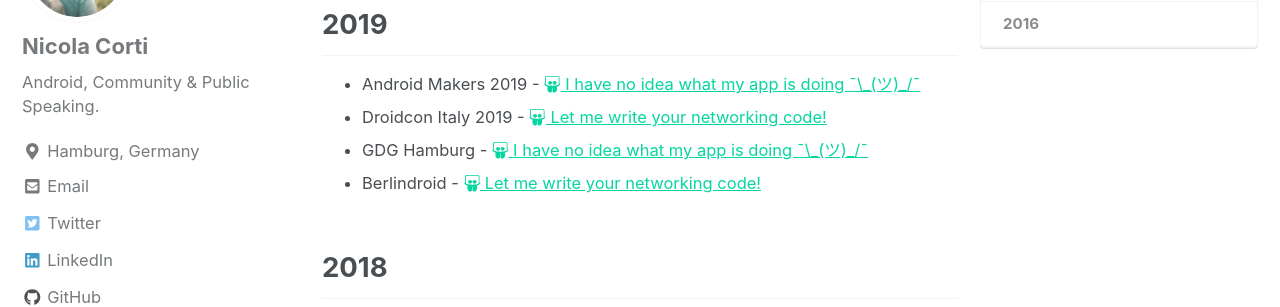
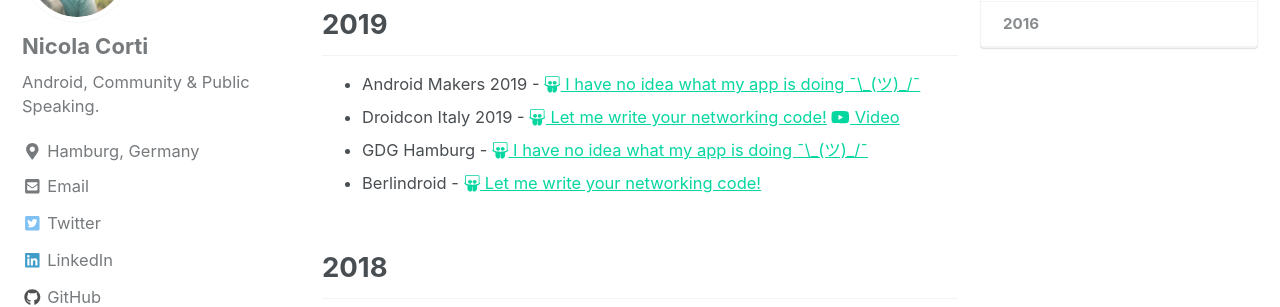
Before and after one commit to cortinico/cortinico.github.io, a Jekyll site: the page built from _pages/talks.md, in a window 1280 px wide and 900 px high, scrolled down 351 px. Shown: the part 153-460 px from the top of the window. Built offline with Jekyll 4.4.1, drawn with Linux system fonts in a browser that asks for light colours; nearby versions of some CDN libraries.

Commit message:
Adding Droidcon Italy Youtube link

```diff
--- a/_pages/talks.md
+++ b/_pages/talks.md
@@ -21,7 +21,7 @@
 ## 2019
 
 * Android Makers 2019 - [<i class="fab fa-slideshare"></i> I have no idea what my app is doing ¯\\\_(ツ)_/¯](http://bit.ly/ihavenoideawhatmyappisdoing)
-* Droidcon Italy 2019 - [<i class="fab fa-slideshare"></i> Let me write your networking code!](http://bit.ly/slides-codegen)
+* Droidcon Italy 2019 - [<i class="fab fa-slideshare"></i> Let me write your networking code!](http://bit.ly/slides-codegen) [<i class="fab fa-youtube"></i> Video](https://www.youtube.com/watch?v=A8kL2QYp8wE)
 * GDG Hamburg - [<i class="fab fa-slideshare"></i> I have no idea what my app is doing ¯\\\_(ツ)_/¯](http://bit.ly/ihavenoideawhatmyappisdoing)
 * Berlindroid - [<i class="fab fa-slideshare"></i> Let me write your networking code!](http://bit.ly/slides-codegen)
 {: .talk-section }
```
